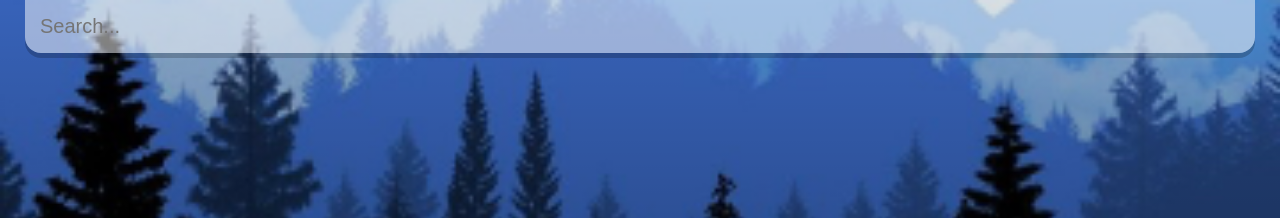
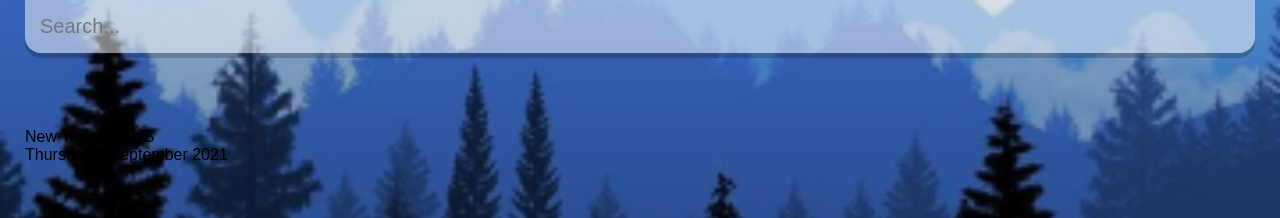
Before and after one commit to rociogarrido/weather-app, a React (Create React App) app: page / in a window 1280 px wide. Shown: the top 218 px of the page. Built offline with nearby package versions, Linux system fonts and the light colour scheme.

Commit message:
add location-box and dateBuilder function

```diff
--- a/src/App.js
+++ b/src/App.js
@@ -6,11 +6,48 @@
 };
 
 function App() {
+  const dateBuilder = (d) => {
+    let months = [
+      "January",
+      "February",
+      "March",
+      "April",
+      "May",
+      "June",
+      "July",
+      "August",
+      "September",
+      "October",
+      "November",
+      "December",
+    ];
+    let days = [
+      "Sunday",
+      "Monday",
+      "Tuesday",
+      "Wednesday",
+      "Thursday",
+      "Friday",
+      "Saturday",
+    ];
+
+    let day = days[d.getDay()];
+    let date = d.getDate();
+    let month = months[d.getMonth()];
+    let year = d.getFullYear();
+
+    return `${day} ${date} ${month} ${year}`;
+  };
+
   return (
     <div className="app">
       <main>
         <div className="search-box">
           <input className="search-bar" type="text" placeholder="Search..." />
+        </div>
+        <div className="location-box">
+          <div className="location">New York City, US</div>
+          <div className="date">{dateBuilder(new Date())}</div>
         </div>
       </main>
     </div>
```
